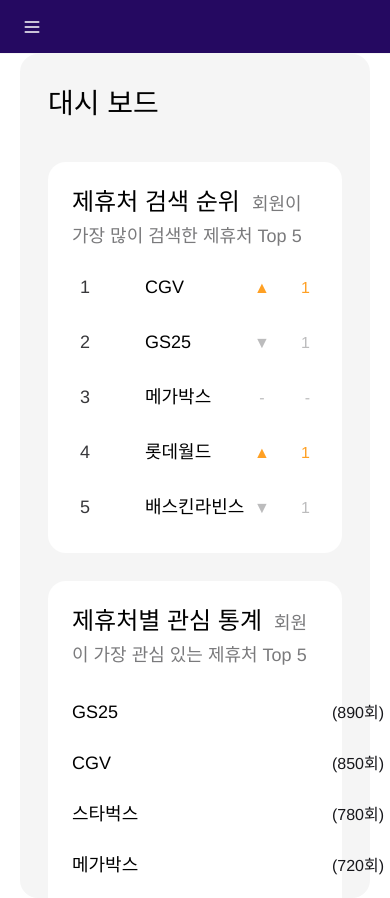
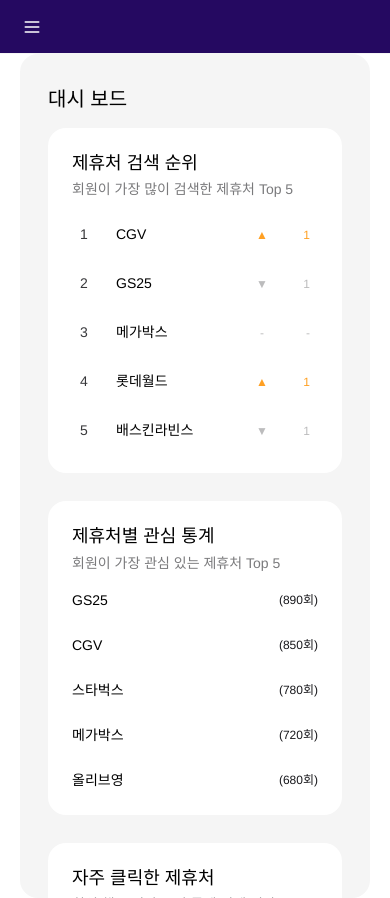
Before and after one commit to ureca-itPlace/itplace-admin-front, a React (Vite) app: page / in a window 390 px wide. Built offline with nearby package versions, Linux system fonts and the light colour scheme; no server answers; a web font is replaced by a local one.

Commit message:
style : 대시보드 반응형 구현

```diff
--- a/src/components/common/BenefitFilterToggle.tsx
+++ b/src/components/common/BenefitFilterToggle.tsx
@@ -14,13 +14,11 @@
   fontSize = 'text-title-7',
 }: BenefitFilterToggleProps) {
   return (
-    <div
-      className={`flex items-center ${width} h-[50px] bg-grey01 rounded-[10px] border border-grey02 `}
-    >
+    <div className={`flex items-center ${width} h-[50px] bg-white rounded-[10px]`}>
       <button
         onClick={() => onChange('default')}
         className={`flex-1 h-[42px] rounded-[8px] ${fontSize} transition-colors flex items-center justify-center ${
-          value === 'default' ? 'bg-white text-purple04 shadow-sm' : 'bg-transparent text-grey03'
+          value === 'default' ? 'bg-purple04 text-white shadow-sm' : 'bg-transparent text-grey03'
         }`}
       >
         기본 혜택
@@ -28,7 +26,7 @@
       <button
         onClick={() => onChange('vipkok')}
         className={`flex-1 h-[42px] rounded-[8px] ${fontSize} transition-colors flex items-center justify-center ${
-          value === 'vipkok' ? 'bg-white text-purple04 shadow-sm' : 'bg-transparent text-grey03'
+          value === 'vipkok' ? 'bg-purple04 text-white shadow-sm' : 'bg-transparent text-grey03'
         }`}
       >
         VIP 콕
--- a/src/features/adminPage/components/Dashboard/components/ClickStatistics.tsx
+++ b/src/features/adminPage/components/Dashboard/components/ClickStatistics.tsx
@@ -31,7 +31,7 @@
       fill="white"
       textAnchor="middle"
       dominantBaseline="central"
-      className="text-body-4"
+      className="text-body-4 max-md:text-body-5"
     >
       {typeof value === 'number' ? `${value.toLocaleString()}회` : ''}
     </text>
@@ -46,20 +46,23 @@
 }: ClickStatisticsProps) => {
   return (
     <div className={`bg-white p-6 rounded-[18px] ${className}`}>
-      <h3 className="text-title-4  mb-4">
+      <h3 className="text-title-4 max-md:text-title-6 mb-4">
         {title}
-        <span className="text-body-1  text-grey04 block mt-[12px]">{subtitle}</span>
+        <span className="max-md:block text-body-1 max-md:text-body-3 text-grey04 ml-3 max-md:ml-0 mt-1">
+          {subtitle}
+        </span>
       </h3>
       <div className="flex items-center">
-        <div className="w-64 h-64">
+        <div className="w-64 h-64 max-md:w-[100px] max-md:h-[100px]">
           <ResponsiveContainer width="100%" height="100%">
             <PieChart>
               <Pie
                 data={data}
                 cx="50%"
                 cy="50%"
-                innerRadius={40}
-                outerRadius={100}
+                // innerRadius와 outerRadius를 퍼센트 값으로 변경
+                innerRadius="40%"
+                outerRadius="100%"
                 paddingAngle={5}
                 dataKey="clickCount"
                 labelLine={false}
@@ -76,9 +79,14 @@
           <div className="space-y-4">
             {data.map((item, index) => (
               <div key={index} className="flex items-center gap-3">
-                <div className="w-4 h-4" style={{ backgroundColor: item.color }}></div>
+                <div
+                  className="w-4 h-4 max-md:w-2 max-md:h-2"
+                  style={{ backgroundColor: item.color }}
+                ></div>
                 <div className="flex-1">
-                  <div className="text-body-1 text-grey04">{item.partnerName}</div>
+                  <div className="text-body-1 max-md:text-body-3 text-grey04">
+                    {item.partnerName}
+                  </div>
                 </div>
               </div>
             ))}
--- a/src/features/adminPage/components/Dashboard/components/RankingList.tsx
+++ b/src/features/adminPage/components/Dashboard/components/RankingList.tsx
@@ -17,9 +17,11 @@
 }: RankingListProps) => {
   return (
     <div className={`${backgroundColor} p-6 rounded-[18px] ${className}`}>
-      <h3 className="text-title-4  mb-4">
+      <h3 className="text-title-4 max-md:text-title-6 mb-4">
         {title}
-        <span className="text-body-1  text-grey04 ml-3">{subtitle}</span>
+        <span className="max-md:block text-body-1 max-md:text-body-3 text-grey04 ml-3 max-md:ml-0 mt-1">
+          {subtitle}
+        </span>
       </h3>
       <div className="space-y-3">
         {data.map((item, index) => (
@@ -31,12 +33,14 @@
             }}
           >
             <div className="flex items-center gap-3">
-              <span className="text-body-1 text-grey05 w-4 mr-[37px]">{index + 1}</span>
-              <span className="text-body-1">{item.partnerName}</span>
+              <span className="text-body-1 max-md:text-body-3 text-grey05 w-4 mr-[37px] max-md:mr-2">
+                {index + 1}
+              </span>
+              <span className="text-body-1 max-md:text-body-3">{item.partnerName}</span>
             </div>
             <div className="flex items-center gap-2">
               <span
-                className={`text-body-2  w-4 text-center transition-all duration-200 ${
+                className={`text-body-2 max-md:text-body-4 w-4 text-center transition-all duration-200 ${
                   item.trend === 'up'
                     ? 'text-orange04'
                     : item.trend === 'down'
@@ -47,7 +51,7 @@
                 {item.trend === 'up' ? '▲' : item.trend === 'down' ? '▼' : '-'}
               </span>
               <span
-                className={`text-body-2  w-8 text-right  transition-all duration-200 ${
+                className={`text-body-2 max-md:text-body-4 w-8 text-right transition-all duration-200 ${
                   item.trend === 'up'
                     ? 'text-orange04'
                     : item.trend === 'down'
--- a/src/features/adminPage/components/Dashboard/components/UsageStatistics.tsx
+++ b/src/features/adminPage/components/Dashboard/components/UsageStatistics.tsx
@@ -21,7 +21,7 @@
       y={y}
       dy={20}
       textAnchor="middle"
-      className="text-black text-body-2"
+      className="text-black text-body-2 max-md:text-[6px]"
       style={{ cursor: isLong ? 'pointer' : 'default' }}
     >
       {displayText}
@@ -39,16 +39,20 @@
 }: UsageStatisticsProps) => {
   return (
     <div className={`bg-white p-6 rounded-[18px] ${className}`}>
-      <div className="flex items-center justify-between mb-4">
-        <h3 className="text-title-4 ">
-          {title}
-          <span className="text-body-1  text-grey04 ml-3">{subtitle}</span>
-        </h3>
-        <div className="flex items-center mr-[40px] text-body-1">
+      <div className="flex items-center justify-between mb-4 max-md:flex-col max-md:items-start">
+        <div>
+          <h3 className="text-title-4 max-md:text-title-6">{title}</h3>
+          <span className="max-md:block text-body-1 max-md:text-body-3 text-grey04 mt-1">
+            {subtitle}
+          </span>
+        </div>
+        <div className="flex items-center mr-[40px] text-body-1  mt-0 max-md:mt-3">
           {legends.map((legend, index) => (
             <div key={legend.key} className={`flex items-center ${index > 0 ? 'ml-[24px]' : ''}`}>
-              <div className={`w-3 h-3  ${legend.color}`}></div>
-              <span className="text-body-1 text-grey04 ml-[12px]">{legend.label}</span>
+              <div className={`w-3 h-3 ${legend.color}`}></div>
+              <span className="text-body-1 max-md:text-body-3 text-grey04 ml-[12px]">
+                {legend.label}
+              </span>
             </div>
           ))}
         </div>
@@ -57,7 +61,13 @@
         <ResponsiveContainer width="100%" height="100%">
           <BarChart data={data} margin={{ top: 10, right: 0, left: -10, bottom: 5 }}>
             <CartesianGrid vertical={false} />
-            <XAxis dataKey="partnerName" tick={CustomTick} />
+            <XAxis
+              dataKey="partnerName"
+              tick={CustomTick}
+              interval={0} // 모든 tick 표시
+              tickLine={false}
+              angle={-30} // tick을 30도 기울임
+            />
             <YAxis />
             <Bar dataKey="vvipUsageCount" fill="#7638FA" radius={[10, 10, 0, 0]} />
             <Bar dataKey="vipUsageCount" fill="#A175FF" radius={[10, 10, 0, 0]} />
--- a/src/features/adminPage/components/Dashboard/components/WishlistChart.tsx
+++ b/src/features/adminPage/components/Dashboard/components/WishlistChart.tsx
@@ -18,9 +18,11 @@
   return (
     <div className={`bg-white p-6 rounded-[18px] ${className}`}>
       {/* 5개로 할 거면 mb-[30px], space-y-[24px]로 */}
-      <h3 className="text-title-4 mb-[30px]">
+      <h3 className="text-title-4 max-md:text-title-6 mb-4">
         {title}
-        <span className="text-body-1  text-grey04 ml-3">{subtitle}</span>
+        <span className="max-md:block text-body-1 max-md:text-body-3 text-grey04 ml-3 max-md:ml-0 mt-1">
+          {subtitle}
+        </span>
       </h3>
       <div className="space-y-[24px]">
         {data.map((item, index) => {
@@ -28,13 +30,15 @@
 
           return (
             <div key={index} className="flex items-center">
-              <span className="text-body-1 w-[200px] flex-shrink-0 truncate">
+              <span className="text-body-1 max-md:text-body-3 w-[200px] max-md:w-[150px] flex-shrink-0 truncate">
                 {item.partnerName}
                 {item.mainCategory && (
-                  <span className="text-grey04 text-body-3 ml-1">({item.mainCategory})</span>
+                  <span className="text-grey04 text-body-3 max-md:text-body-5 ml-1">
+                    ({item.mainCategory})
+                  </span>
                 )}
               </span>
-              <div className="flex-1 mx-2">
+              <div className="flex-1 mx-2 max-md:hidden">
                 <div className="relative h-6 bg-grey01 rounded-full">
                   <div
                     className="h-full rounded-full animate-grow-width"
@@ -49,7 +53,7 @@
                   ></div>
                 </div>
               </div>
-              <span className="text-body-2 text-black w-24 text-right flex-shrink-0">
+              <span className="text-body-2 max-md:text-body-4 text-black w-24 text-right flex-shrink-0">
                 ({item.favoriteCount}회)
               </span>
             </div>
--- a/src/features/adminPage/components/Dashboard/index.tsx
+++ b/src/features/adminPage/components/Dashboard/index.tsx
@@ -143,8 +143,8 @@
   }
 
   return (
-    <div className="pl-[28px] pt-[32px] pr-[28px] h-full">
-      <h2 className="text-title-3 mb-[40px]">대시 보드</h2>
+    <div className="pl-[28px] pt-[32px] pr-[28px] h-screen overflow-auto">
+      <h2 className="text-title-3 max-md:text-title-5 mb-[40px] max-md:mb-4">대시 보드</h2>
 
       {/* 상단 섹션 */}
       <div className="flex gap-[28px] mb-[28px] max-md:flex-col">
```
